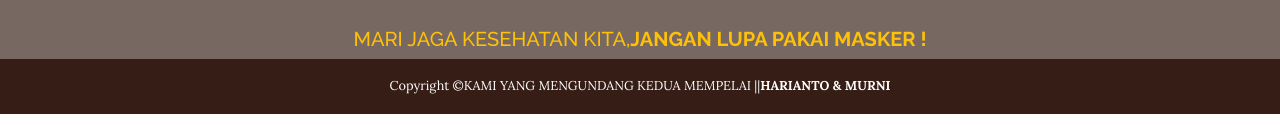
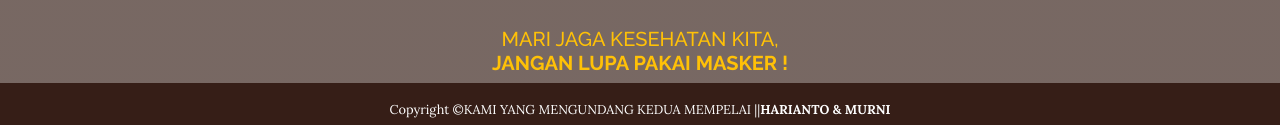
Before and after one commit to jasakreatif/undangandigital, a plain HTML site: page index.html in a window 1280 px wide. Shown: the part 1862-1987 px from the top of the page. Drawn offline with Linux system fonts and the light colour scheme.

Commit message:
Update index.html

```diff
--- a/index.html
+++ b/index.html
@@ -94,7 +94,7 @@
         </div>
     </section>
     </div>
-    <h5 class="text-warning text-center">MARI JAGA KESEHATAN KITA,<b>JANGAN LUPA PAKAI MASKER !</b></h5>
+    <h5 class="text-warning text-center">MARI JAGA KESEHATAN KITA,<b><br>JANGAN LUPA PAKAI MASKER !</b></h5>
     <footer class="footer text-faded text-center py-3">
         <div class="container">
             <p class="m-0 small text-white">Copyright &copy;KAMI YANG MENGUNDANG KEDUA MEMPELAI ||<b>HARIANTO &
```
